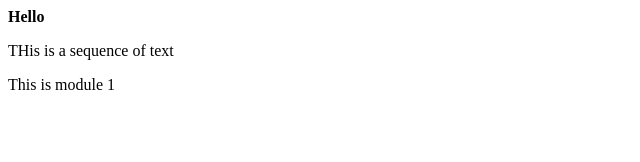
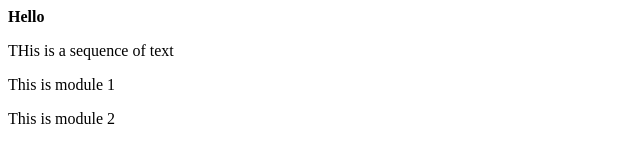
Before and after one commit to zobbydooby/practice, a plain HTML site: page index.html in a window 1280 px wide. Shown: the whole page, without its empty margins (0-640 px from the left). Drawn offline with Linux system fonts and the light colour scheme.

Commit message:
added module 2

```diff
--- a/index.html
+++ b/index.html
@@ -8,6 +8,10 @@
 <p>This is module 1</p>
 </module-1>
 
+<module-2>
+<p>This is module 2</p>
+</module-2>
+
 </div>
 
 </html>
```
